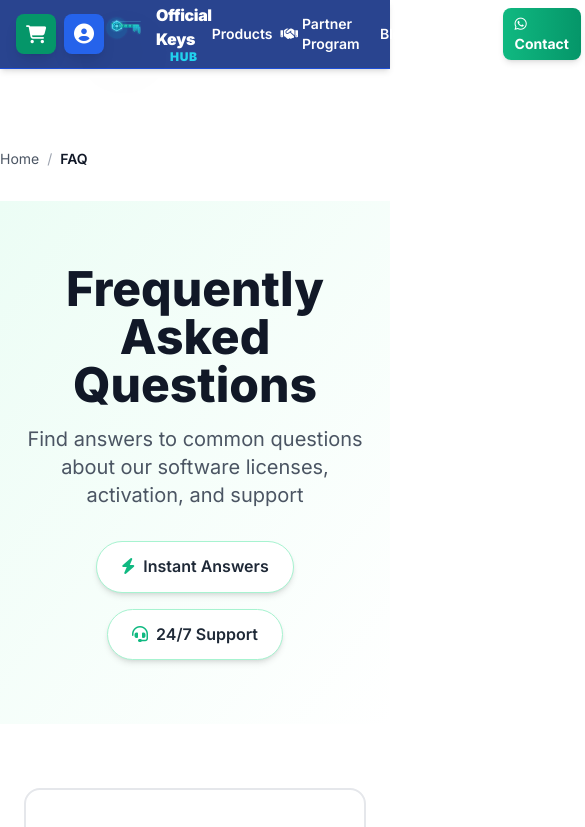
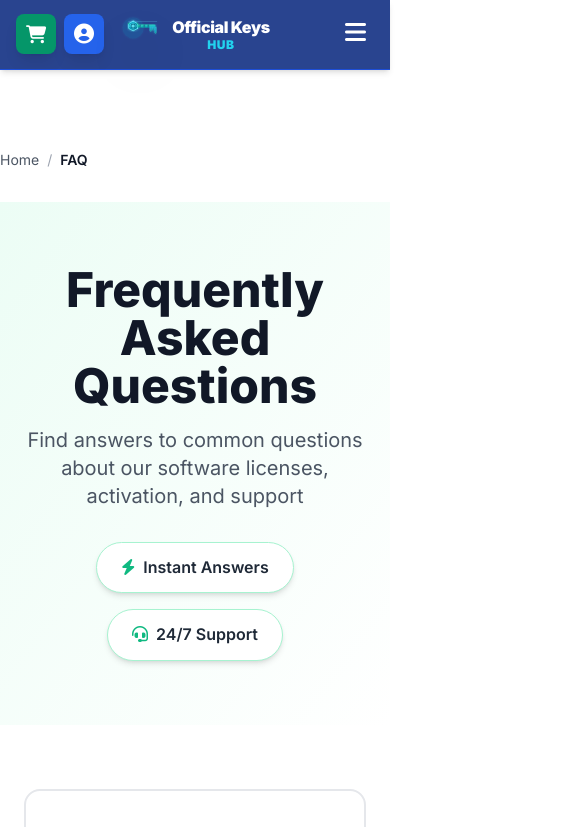
Before and after one commit to adnanevandetta-del/officialkeyshub, a Next.js app: page /faq in a window 390 px wide. Shown: the top 827 px of the page, 585 px wide, since content can reach past the window. Built offline with nearby package versions, Linux system fonts and the light colour scheme.

Commit message:
Fix: force cart/profile icons visibility on mobile with simplified layout

```diff
--- a/app/components/Navbar.tsx
+++ b/app/components/Navbar.tsx
@@ -42,22 +42,39 @@ export default function Navbar() {
   };
 
   return (
-    <nav className="sticky top-0 left-0 right-0 z-50 bg-blue-900/95 backdrop-blur-md shadow-md border-b border-blue-700">
-      <div className="container mx-auto px-4 py-2">
-        <div className="flex items-center justify-between relative">
-          {/* Mobile Cart & Profile - Left Side (High Z-Index) */}
-          <div className="flex md:hidden items-center gap-2 z-50 relative">
+    <nav className="sticky top-0 left-0 right-0 z-[200] bg-blue-900/95 backdrop-blur-md shadow-md border-b border-blue-700">
+      <div className="container mx-auto px-4 py-3">
+        {/* Mobile Layout */}
+        <div className="flex md:hidden items-center justify-between">
+          {/* Left: Cart & Profile Icons */}
+          <div className="flex items-center gap-2">
             <CartButton />
             <ProfileButton />
           </div>
 
-          {/* Logo - Centered on Mobile, Left on Desktop */}
-          <div className="md:relative md:left-0 md:transform-none md:ml-2 mx-auto md:mx-0">
+          {/* Center: Logo */}
+          <div className="absolute left-1/2 transform -translate-x-1/2">
             <Logo size="sm" />
           </div>
 
-          {/* Spacer for mobile to balance layout */}
-          <div className="flex md:hidden items-center gap-2 z-50 relative">
+          {/* Right: Hamburger Menu */}
+          <button
+            onClick={() => setIsMenuOpen(!isMenuOpen)}
+            className="text-white focus:outline-none p-2"
+          >
+            <i className={`fas ${isMenuOpen ? "fa-times" : "fa-bars"} text-2xl`}></i>
+          </button>
+        </div>
+
+        {/* Desktop Layout */}
+        <div className="hidden md:flex items-center justify-between">
+          {/* Logo */}
+          <div className="ml-2">
+            <Logo size="sm" />
+          </div>
+
+          {/* Desktop Menu */}
+          <div className="flex items-center gap-3">
             <Link
               href="/#products"
               className="text-white hover:text-blue-200 font-semibold transition-colors text-sm"
@@ -103,19 +120,8 @@ export default function Navbar() {
             <CartButton />
             <ProfileButton />
           </div>
+        </div>
 
-          {/* Mobile Menu Button */}
-          <button
-            onClick={() => setIsMenuOpen(!isMenuOpen)}
-            className="md:hidden text-white focus:outline-none z-50 relative"
-          >
-            <i className={`fas ${isMenuOpen ? "fa-times" : "fa-bars"} text-2xl`}></i>
-          </button>
-          </div>
-
-          {/* Desktop Menu */}
-          <div className="hidden md:flex items-center gap-3">
-        </div>
 
         {/* Mobile Menu */}
         {isMenuOpen && (
```
